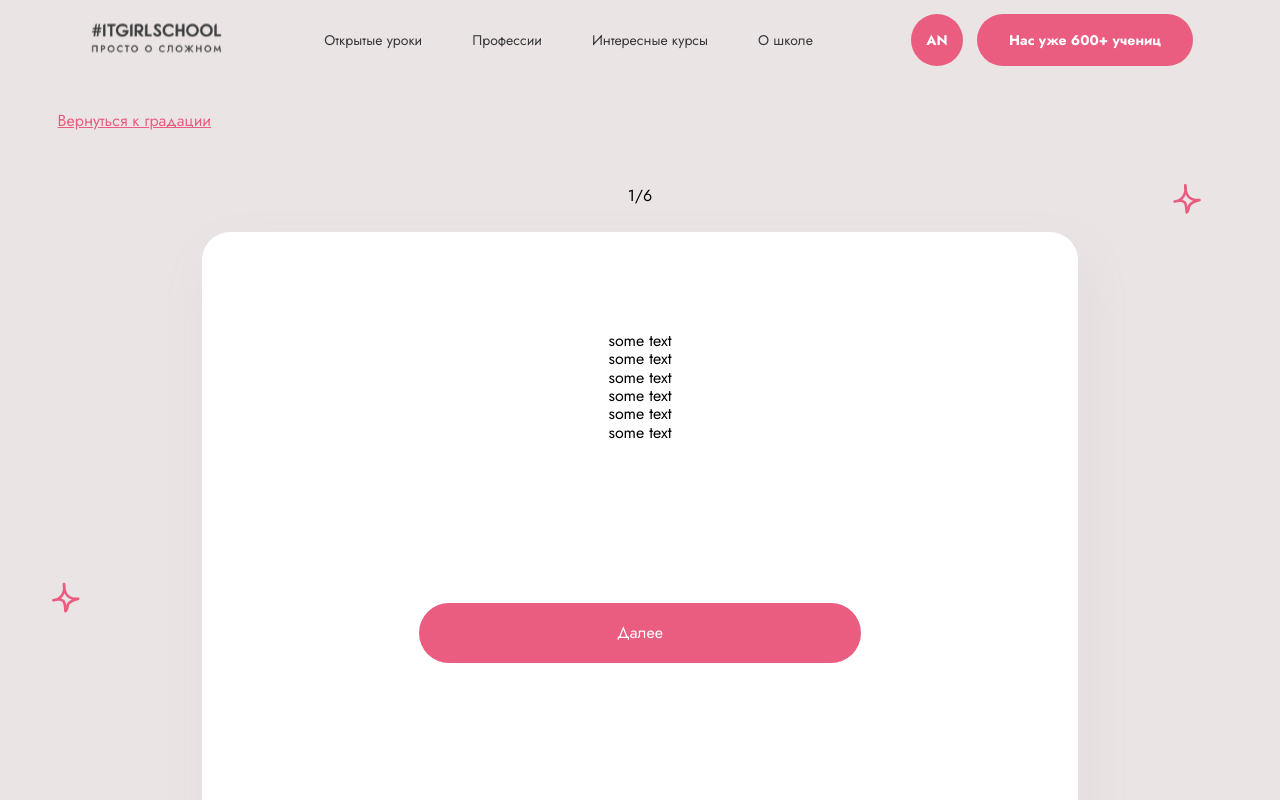
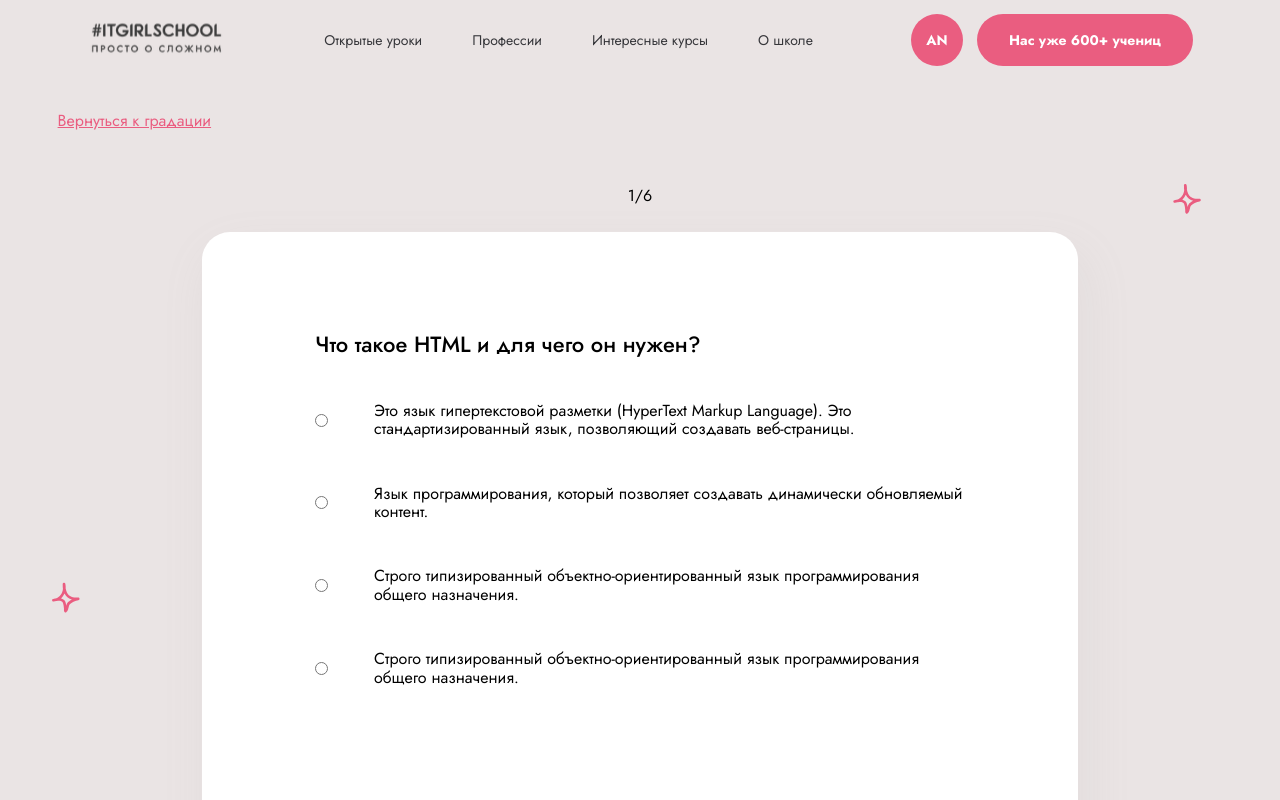
Before and after one commit to itgirlschool/InterviewTrainer, a React (Vite) app: page /gradingfirst/testsfirst/1 in a window 1280 px wide. Shown: the top 800 px of the page. Built offline with nearby package versions, Linux system fonts and the light colour scheme; no server answers; the database is empty.

Commit message:
feat: add and style test components

```diff
--- a/src/Components/AutoTestsSlider/AutoTestsSlider.css
+++ b/src/Components/AutoTestsSlider/AutoTestsSlider.css
@@ -11,10 +11,12 @@
   border-radius: 28px;
   box-shadow: 7px 21px 49px 0px rgba(158, 158, 158, 0.1019607843);
   padding: 100px 113px 40px;
-  display: flex;
-  flex-direction: column;
-  align-items: center;
-  justify-content: space-between;
+  display: grid;
+  grid-template-rows: 1fr min-content;
+  gap: 100px;
+}
+.slider__buttons {
+  justify-self: center;
 }
 .slider__button {
   cursor: pointer;
--- a/src/Components/AutoTestsSlider/AutoTestsSlider.jsx
+++ b/src/Components/AutoTestsSlider/AutoTestsSlider.jsx
@@ -1,14 +1,19 @@
 import "./AutoTestsSlider.scss";
-// import AutoTestsCard from "../AutoTestsCard/AutoTestsCard.jsx";
 import { useState, useEffect } from "react";
 import { useSelector } from "react-redux";
 import { useNavigate, useParams } from "react-router-dom";
+import TestCard from "../TestCards/TestCard";
 
 export default function AutoTestsSlider() {
   const navigate = useNavigate();
   const { id } = useParams();
   const tests = useSelector(state => state.autotests.tests);
   const currentTest = parseInt(id, 10);
+  const [hasAnswered, setHasAnswered] = useState(false);
+
+  useEffect(() => {
+    setHasAnswered(false);
+  }, [id]);
 
   const handleAnswer = () => {
     return <div>Я ответила</div>;
@@ -37,10 +42,6 @@ export default function AutoTestsSlider() {
     </button>
   );
 
-  // const [count, setCount] = useState(0);
-  // const [trueAnswersResult, setTrueAnswersResult] =
-  //   useState(); //Здесь храним количество правильных ответов
-
   return (
     <div className="slider">
       <div className="slider__count">
@@ -48,28 +49,13 @@ export default function AutoTestsSlider() {
       </div>
       <div className="slider__cardContainer">
         <div>
-          {/* <AutoTestsCard> */}
-          <p>some text</p>
-          <p>some text</p>
-          <p>some text</p>
-          <p>some text</p>
-          <p>some text</p>
-          <p>some text</p>
+          <TestCard />
         </div>
-        {buttonNext}
-        {buttonAnswer}
+        <div className="slider__buttons">
+          {/* {!hasAnswered ? buttonAnswer : buttonNext} */}
+          {buttonNext}
+        </div>
       </div>
     </div>
   );
 }
-
-{
-  /* <Card
-        item={tests[count]}
-        count={count}
-        setCount={setCount}
-        tests={tests}
-        setTrueAnswersResult={setTrueAnswersResult}
-        trueAnswersResult={trueAnswersResult}
-      /> */
-}
--- a/src/Components/AutoTestsSlider/AutoTestsSlider.scss
+++ b/src/Components/AutoTestsSlider/AutoTestsSlider.scss
@@ -6,8 +6,6 @@
   flex-direction: column;
   gap: 26px;
   align-items: center;
-  &__count {
-  }
 
   &__cardContainer {
     width: 876px;
@@ -16,17 +14,16 @@
     border-radius: 28px;
     box-shadow: 7px 21px 49px 0px #9e9e9e1a;
     padding: 100px 113px 40px;
-    display: flex;
-    flex-direction: column;
-    align-items: center;
-    justify-content: space-between;
+    display: grid;
+    grid-template-rows: 1fr min-content;
+    gap: 100px;
+  }
+
+  &__buttons {
+    justify-self: center;
   }
 
   &__button {
-    // display: flex;
-    // align-items: center;
-    // justify-content: center;
-    // gap: 8px;
     cursor: pointer;
     color: $whitecolor;
     background: $pinkcolor;
--- a/src/Components/AutoTestsCard/Card.css
+++ b/src/Components/TestCards/Card.css
@@ -1,3 +1,30 @@
+.test {
+  height: 100%;
+  display: flex;
+  flex-direction: column;
+  gap: 46px;
+  justify-content: center;
+  align-items: flex-start;
+}
+.test__question {
+  font-size: 22px;
+  line-height: 24px;
+  font-weight: 500;
+}
+.test__answers {
+  font-size: 20px;
+  line-height: 22px;
+  display: flex;
+  flex-direction: column;
+  align-items: flex-start;
+  justify-content: space-between;
+}
+.test__answer {
+  display: flex;
+  align-items: center;
+  justify-content: flex-start;
+  gap: 46px;
+}
 .card__container {
   display: flex;
   align-items: center;
--- a/src/Components/AutoTestsCard/Card.scss
+++ b/src/Components/TestCards/Card.scss
@@ -1,5 +1,41 @@
 @import "../../style/vars.scss";
 @import "../../style/template.scss";
+
+.test {
+  height: 100%;
+  display: flex;
+  flex-direction: column;
+  gap: 46px;
+  justify-content: center;
+  align-items: flex-start;
+
+  &__question {
+    font-size: 22px;
+    line-height: 24px;
+    font-weight: 500;
+  }
+
+  &__answers {
+    font-size: 20px;
+    line-height: 22px;
+    display: flex;
+    flex-direction: column;
+    align-items: flex-start;
+    justify-content: space-between;
+  }
+
+  &__answer {
+    display: flex;
+    align-items: center;
+    justify-content: flex-start;
+    gap: 46px;
+  }
+
+  &__radio {
+    // width: 32px;
+    // height: auto;
+  }
+}
 
 .card__container {
   display: flex;
--- /dev/null
+++ b/src/Components/TestCards/Radio/Radio.jsx
@@ -0,0 +1,18 @@
+import emptyCircle from "../../../../assets/empty-circle.svg";
+import "../Card.scss";
+
+export default function Radio({ answer }) {
+  return (
+    <div key={answer.id} className="test__answer">
+      <input
+        type="radio"
+        name="testAnswer"
+        src={emptyCircle}
+        alt="circle"
+        id={answer.id}
+        className="test__radio"
+      />
+      <label htmlFor={answer.id}>{answer.text}</label>
+    </div>
+  );
+}
--- /dev/null
+++ b/src/Components/TestCards/Test/Test.jsx
@@ -0,0 +1,18 @@
+// import { useParams } from "react-router-dom";
+import Radio from "../Radio/Radio";
+import "../Card.scss";
+// import { useEffect } from "react";
+
+export default function Test({ test, isVisible }) {
+  if (!isVisible) return null;
+
+  return (
+    <div key={test.id} className="test">
+      <div className="test__question">{test.question}</div>
+
+      {test.answers.map(answer => {
+        return <Radio answer={answer} />;
+      })}
+    </div>
+  );
+}
--- /dev/null
+++ b/src/Components/TestCards/TestCard.jsx
@@ -0,0 +1,202 @@
+import "./Card.scss";
+import { useState, useEffect } from "react";
+import { useParams } from "react-router-dom";
+import { useSelector } from "react-redux";
+import Test from "./Test/Test";
+
+export default function TestCard() {
+  const tests = useSelector(state => state.autotests.tests);
+  const { id } = useParams();
+
+  return (
+    <div>
+      {tests.map(test => (
+        <Test
+          test={test}
+          isVisible={Number(id) === test.id}
+        />
+      ))}
+    </div>
+  );
+}
+// const [switchButton, setSwitchButton] = useState(false);
+// const [showResults, setShowResults] = useState(false);
+// const [trueAnswers, setTrueAnswers] = useState(new Set()); //Здесь будут храниться айди правильных ответов
+// const [disabled, setDisabled] = useState(true);
+// const [inputDisabled, setInputDisabled] = useState(false);
+
+// const [valueId, setValueId] = useState(null);
+// const [inputValue, setInputValue] = useState(null);
+// const [valueResultId, setValueResultId] = useState(null);
+// const [inputValueResult, setInputValueResult] =
+//   useState(null);
+
+// const testsLength = tests.length;
+// const currentTestNumber = count + 1;
+
+// useEffect(() => {
+//   setInputDisabled(false);
+// }, [item.id]);
+
+// const handleInputResult = (id, e) => {
+//   // В эту функцию приходят данные из инпутов при клике
+
+//   if ((id, e.target.value)) {
+//     setInputValue(e.target.value);
+//     setValueId(id);
+//   } else {
+//     console.log("данных нет");
+//   }
+//   setDisabled(false);
+// };
+
+// const handleAnswer = () => {
+//   // КНОПКА "ОТВЕТИТЬ"
+//   setSwitchButton(true);
+//   if ([currentTestNumber].includes(testsLength)) {
+//     //Проверка для того чтобы если дошли до последнего вопроса отрисовалась кнопка "Узнать результаты"
+//     setShowResults(true);
+//   }
+//   setValueResultId(valueId);
+//   setInputValueResult(inputValue);
+//   setInputDisabled(true);
+
+//   //делаем подсчет слов
+//   if (inputValue === "true") {
+//     if (!trueAnswers.has(valueId)) {
+//       setTrueAnswers(prevState =>
+//         new Set(prevState).add(valueId),
+//       );
+//     }
+//   } else {
+//     setTrueAnswers(trueAnswers);
+//   }
+// };
+
+// const handleNext = () => {
+//   // КНОПКА "ДАЛЕЕ"
+//   setSwitchButton(false);
+//   setDisabled(true);
+//   setCount(count + 1);
+// };
+
+// const checkResults = () => {
+//   // КНОПКА "УЗНАТЬ РЕЗУЛЬТАТЫ"
+
+//   console.log(trueAnswers.size);
+//   setTrueAnswersResult(trueAnswers.size); //отправляем слова в компонент Slider
+// };
+
+/* <div
+              className={`answer ${
+                item.id === valueResultId &&
+                item.isRight === true
+                  ? "green"
+                  : ""
+              }
+                                   ${
+                                     test.id ===
+                                       valueResultId &&
+                                     test.isRight === false
+                                       ? "red"
+                                       : ""
+                                   }
+                                   ${
+                                     test.id !==
+                                       valueResultId && //третье условие пока не работает
+                                     inputValueResult ===
+                                       false &&
+                                     test.isRight === true
+                                       ? "green"
+                                       : ""
+                                   }
+                                   `}
+              key={test.id}
+            >
+              <input
+                className={`radio-input
+                                      ${
+                                        item.id ===
+                                          valueResultId &&
+                                        item.isRight === true
+                                          ? "green-img"
+                                          : ""
+                                      }
+                                         ${
+                                           item.id ===
+                                             valueResultId &&
+                                           item.isRight ===
+                                             false
+                                             ? "red-img"
+                                             : ""
+                                         }
+                                         ${
+                                           item.id !==
+                                             valueResultId && //третье условие пока не работает
+                                           inputValueResult ===
+                                             false &&
+                                           item.isRight ===
+                                             true
+                                             ? "green-img"
+                                             : ""
+                                         }
+                                      `}
+                type="radio"
+                name="test"
+                src={emptyCircle}
+                alt="circle"
+                id={test.id}
+                value={item.isRight}
+                onClick={e => handleInputResult(item.id, e)}
+                disabled={inputDisabled}
+              />
+              <label
+                htmlFor={test.id}
+                className="answer-text"
+              >
+                {item.text}
+              </label>
+            </div>
+          );
+        })}
+      {/* </div> */
+// }
+// <div/>
+//     </div> */}
+//     {switchButton ? (
+//       showResults ? (
+//         <div className="card-button">
+//           <button
+//             className="btn-result"
+//             onClick={checkResults}
+//           >
+//             Узнать результат
+//           </button>
+//         </div>
+//       ) : (
+//         <div className="card-button">
+//           <button
+//             className="card-btn"
+//             onClick={handleNext}
+//           >
+//             Далее
+//           </button>
+//         </div>
+//       )
+//     ) : (
+//       <div className="card-button">
+//         <button
+//           className={
+//             disabled ? "card-btnDisabled" : "card-btn"
+//           }
+//           onClick={handleAnswer}
+//           disabled={disabled}
+//         >
+//           Ответить
+//         </button>
+//       </div>
+//     )}
+//   </div>
+// </div>
+//   );
+// }
```
Also changed, not shown: src/Components/TestCards/backup.jsx (renamed from src/Components/AutoTestsCard/AutoTestsCard.jsx).
